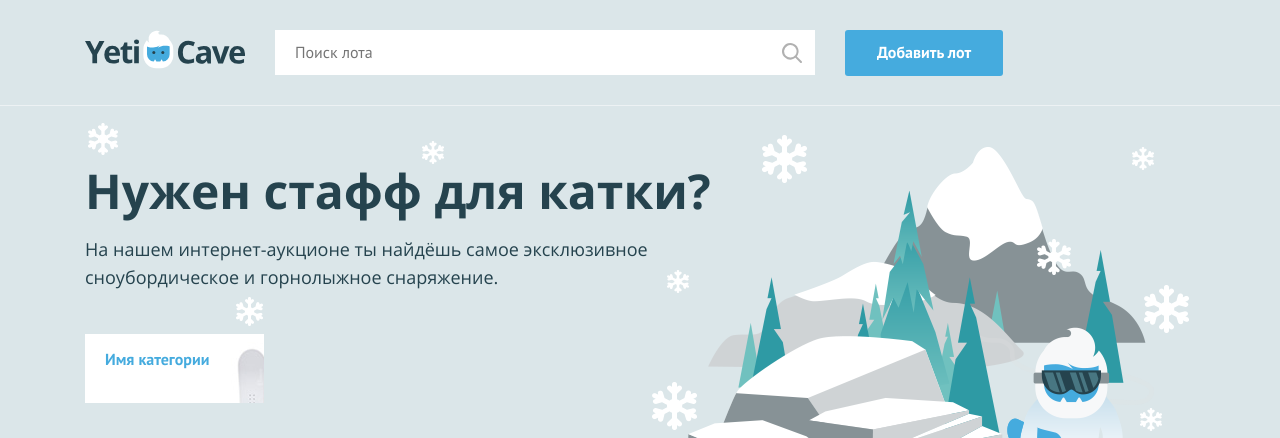
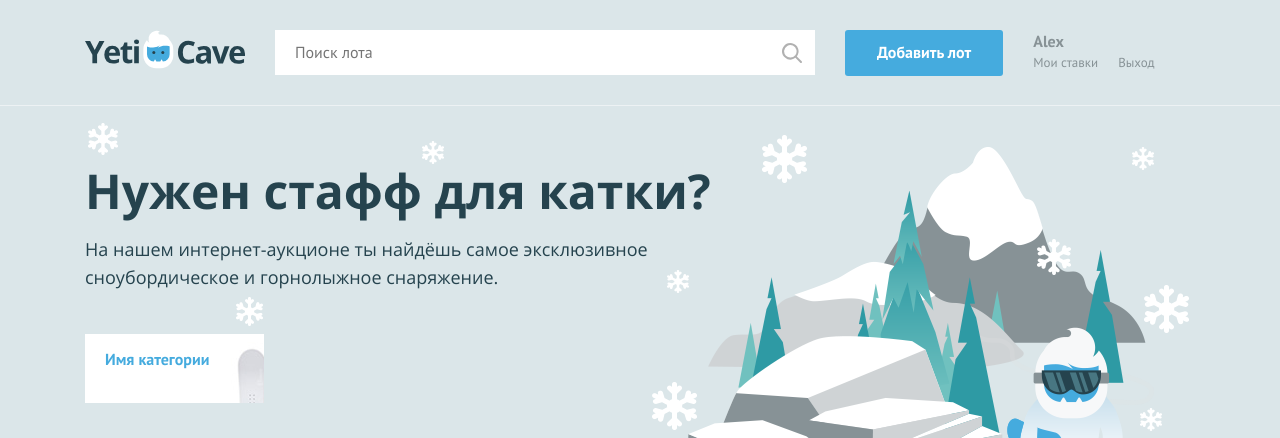
Before and after one commit to alexandershubin/346745-yeticave-9, a PHP site: page / in a window 1280 px wide. Shown: the top 438 px of the page. Run offline with PHP 8.4, Linux system fonts and the light colour scheme.

Commit message:
taska ready

```diff
--- a/index.php
+++ b/index.php
@@ -1,7 +1,7 @@
 <?php
 $is_auth = rand(0, 1);
 
-$user_name = ''; // укажите здесь ваше имя
+$user_name = 'Alex'; // укажите здесь ваше имя
 ?>
 <!DOCTYPE html>
 <html lang="ru">
@@ -27,7 +27,29 @@ $user_name = ''; // укажите здесь ваше имя
         <a class="main-header__add-lot button" href="pages/add-lot.html">Добавить лот</a>
 
         <nav class="user-menu">
+            <?php
+            if ($is_auth == "1" ) {
+                ?>
+                <div class="user-menu__logged">
+                    <p><?php print ($user_name) ?></p>
+                    <a class="user-menu__bets" href="pages/my-bets.html">Мои ставки</a>
+                    <a class="user-menu__logout" href="#">Выход</a>
+                </div>
+            <?php } ?>
 
+            <?php
+
+            if ($is_auth != "1") {
+                ?>
+                <ul class="user-menu__list">
+                    <li class="user-menu__item">
+                        <a href="#">Регистрация</a>
+                    </li>
+                    <li class="user-menu__item">
+                        <a href="#">Вход</a>
+                    </li>
+                </ul>
+            <?php } ?>
         <!-- здесь должен быть PHP код для показа меню и данных пользователя -->
 
         </nav>
```
